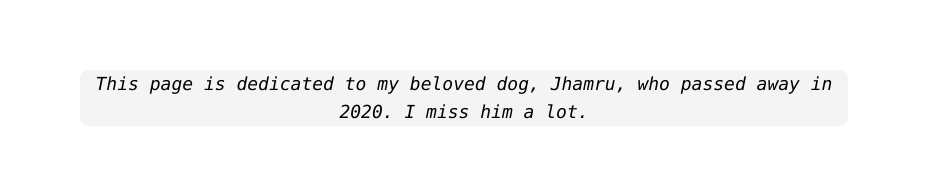
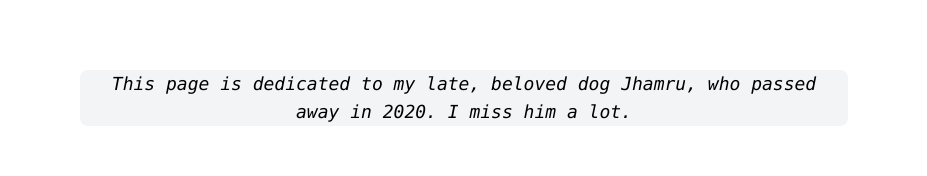
Before and after one commit to web3ngineer/Portfolio, a Next.js app: page /my-pet in a window 1280 px wide. Shown: the part 590-766 px from the top of the page, without its empty margins (176-1103 px from the left). Built offline with nearby package versions, Linux system fonts and the light colour scheme.

Commit message:
fix:fixes some ui

```diff
--- a/src/app/my-pet/page.tsx
+++ b/src/app/my-pet/page.tsx
@@ -42,7 +42,7 @@ export default function MyPetPage() {
         </p>
       <div className="mt-6 md:mt-20 bg-gray-100 dark:bg-gray-800 rounded-lg flex justify-center items-center">
         <p className="text-lg italic px-2 text-center">
-          This page is dedicated to my beloved dog, Jhamru, who passed away in 2020. I miss him a lot.
+          This page is dedicated to my late, beloved dog Jhamru, who passed away in 2020. I miss him a lot.
         </p>
       </div>
       </div>
```
